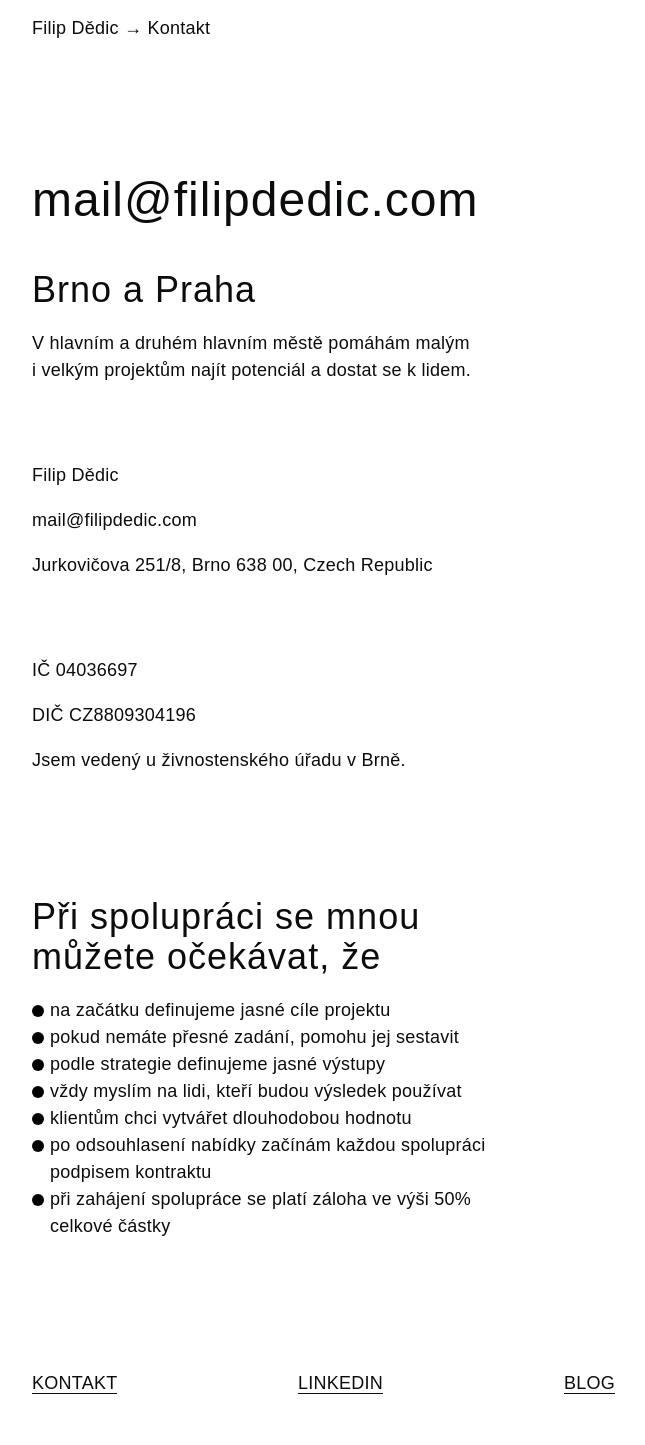
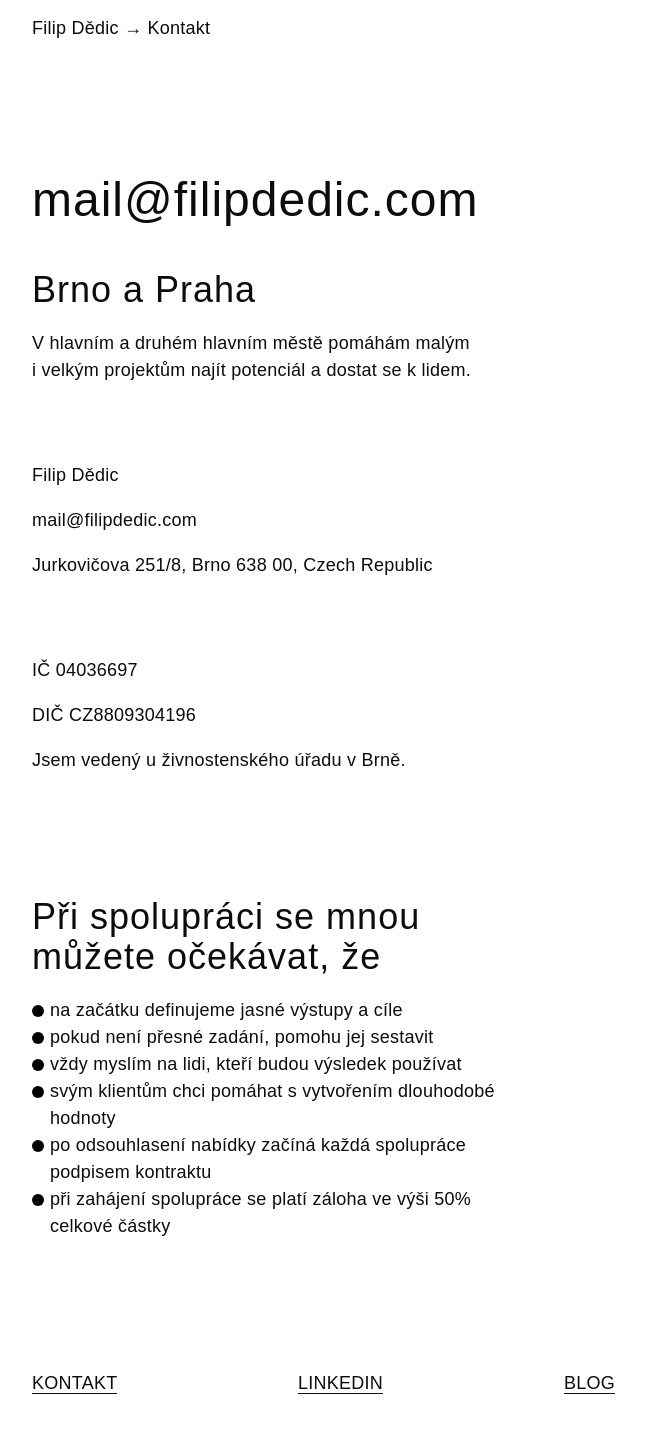
Before and after one commit to fdedic/fdedic.github.io, a Jekyll site: the page built from kontakt.md, in a window 1280 px wide. Shown: the whole page, without its empty margins (228-873 px from the left). Built offline with Jekyll 4.4.1, drawn with Linux system fonts in a browser that asks for light colours; nearby versions of some CDN libraries; some web fonts are replaced.

Commit message:
Update kontakt.md

```diff
--- a/kontakt.md
+++ b/kontakt.md
@@ -27,12 +27,11 @@ Jsem vedený u živnostenského úřadu v Brně.
 ***
 
 ## Při spolupráci se mnou můžete očekávat, že
-* na začátku definujeme jasné cíle projektu
-* pokud nemáte přesné zadání, pomohu jej sestavit
-* podle strategie definujeme jasné výstupy
+* na začátku definujeme jasné výstupy a cíle
+* pokud není přesné zadání, pomohu jej sestavit
 * vždy myslím na lidi, kteří budou výsledek používat
-* klientům chci vytvářet dlouhodobou hodnotu
-* po odsouhlasení nabídky začínám každou spolupráci podpisem kontraktu
+* svým klientům chci pomáhat s vytvořením dlouhodobé hodnoty
+* po odsouhlasení nabídky začíná každá spolupráce podpisem kontraktu
 * při zahájení spolupráce se platí záloha ve výši 50% celkové částky
 
 ***
```
